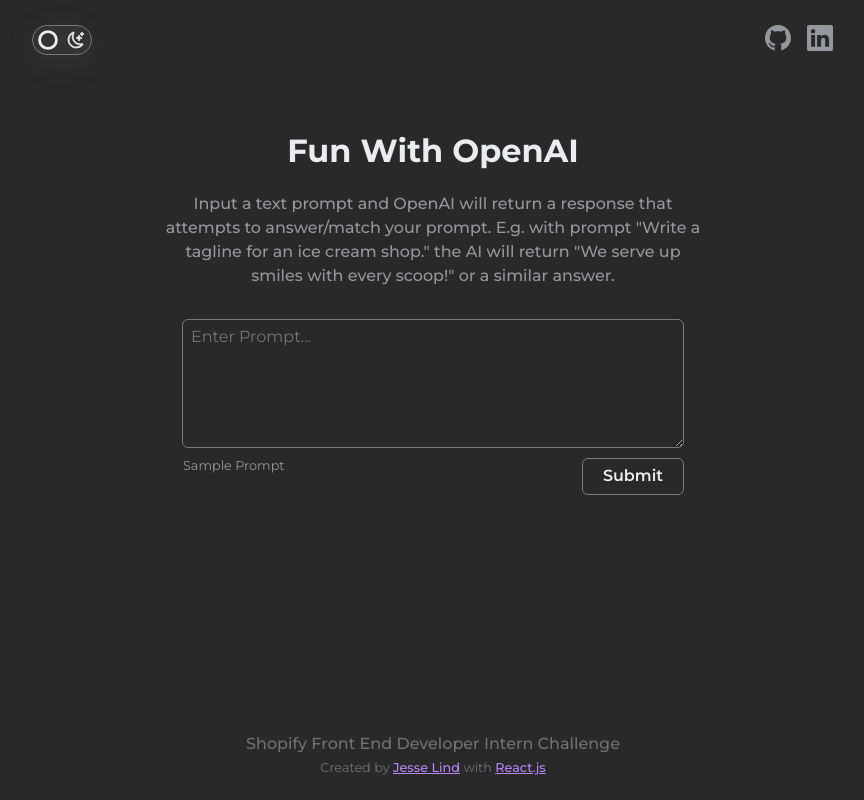
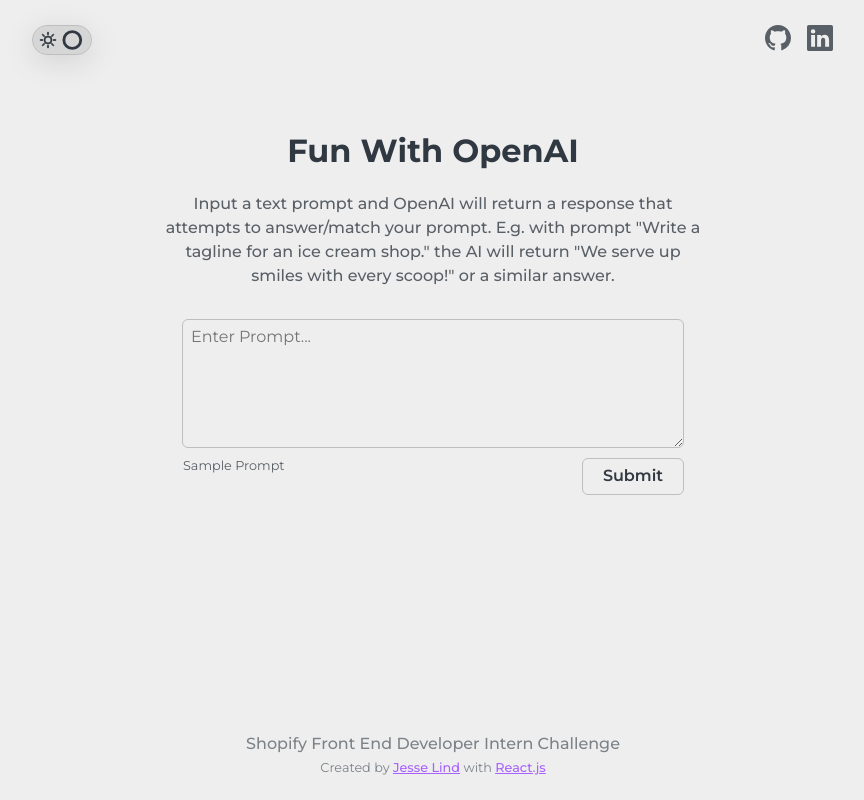
Before and after one commit to jclind/shopify-intern-challenge-2022, a React (Create React App) app: page / in a window 1280 px wide. Shown: the whole page, without its empty margins (207-1071 px from the left). Built offline with nearby package versions, Linux system fonts and the light colour scheme.

Commit message:
feat: add persistent theme with local storage

```diff
--- a/src/App.js
+++ b/src/App.js
@@ -35,13 +35,25 @@
   }
 
   // Dark mode toggle bool
-  const [isDark, setIsDark] = useState(true)
+  const [isDark, setIsDark] = useState(() => {
+    const darkThemeLS = JSON.parse(localStorage.getItem('dark-theme'))
+    console.log(darkThemeLS)
+    if (darkThemeLS !== 'undefined') {
+      return darkThemeLS
+    }
+    return true
+  })
+  // Toggle dark theme in local storage for persistent state
+  const toggleIsDark = () => {
+    localStorage.setItem('dark-theme', JSON.stringify(!isDark))
+    setIsDark(!isDark)
+  }
 
   return (
     // <ToastProvider components={{ Toast: MyToast }}>
     <>
       <div className={isDark ? 'app dark-theme' : 'app light-theme'} id='app'>
-        <Navbar isDark={isDark} setIsDark={setIsDark} />
+        <Navbar isDark={isDark} toggleIsDark={toggleIsDark} />
         <div className='page-content'>
           <FormContainer promptHistory={promptHistory} addPrompt={addPrompt} />
           <PromptHistoryContainer
--- a/src/Components/Navbar/Navbar.js
+++ b/src/Components/Navbar/Navbar.js
@@ -3,12 +3,12 @@
 import { BsGithub, BsLinkedin } from 'react-icons/bs'
 import './Navbar.scss'
 
-const Navbar = ({ isDark, setIsDark }) => {
+const Navbar = ({ isDark, toggleIsDark }) => {
   return (
     <nav>
       <div className='nav-center'>
         <div className='left'>
-          <ToggleThemeBtn isDark={isDark} setIsDark={setIsDark} />
+          <ToggleThemeBtn isDark={isDark} toggleIsDark={toggleIsDark} />
         </div>
         <div className='right'>
           <div className='social-icons'>
--- a/src/Components/ToggleThemeBtn/ToggleThemeBtn.js
+++ b/src/Components/ToggleThemeBtn/ToggleThemeBtn.js
@@ -2,11 +2,11 @@
 import { BsCircle, BsMoonStars, BsSun } from 'react-icons/bs'
 import './ToggleThemeBtn.scss'
 
-const ToggleThemeBtn = ({ isDark, setIsDark }) => {
+const ToggleThemeBtn = ({ isDark, toggleIsDark }) => {
   return (
     <button
       className='light-dark-toggle-btn btn'
-      onClick={() => setIsDark(!isDark)}
+      onClick={() => toggleIsDark()}
     >
       <BsCircle
         className={isDark ? 'icon circle-icon dark' : 'icon circle-icon light'}
--- a/src/themes.scss
+++ b/src/themes.scss
@@ -6,6 +6,7 @@
   --tertiary-text: #6f7277;
   --primary-color: #bb86fc;
   --input-border-color: #7a7979;
+  --prompt-history-card-background: #333333;
 }
 
 .app.light-theme {
```
